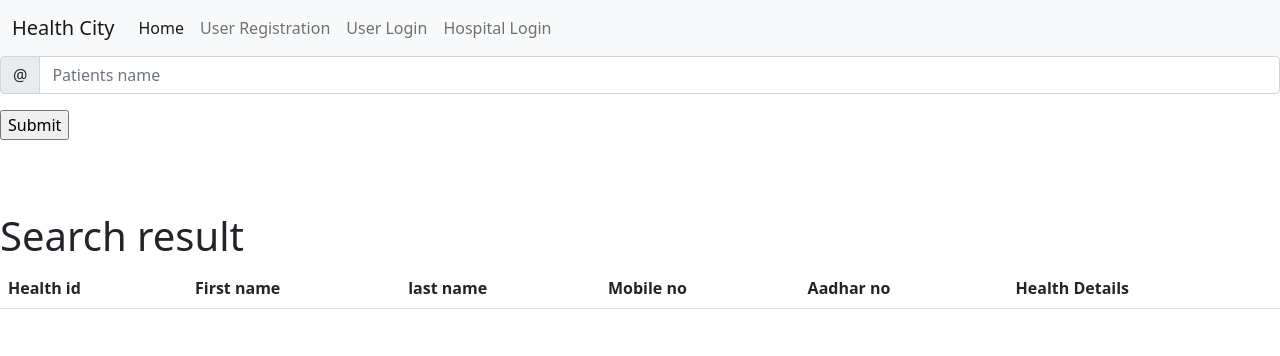
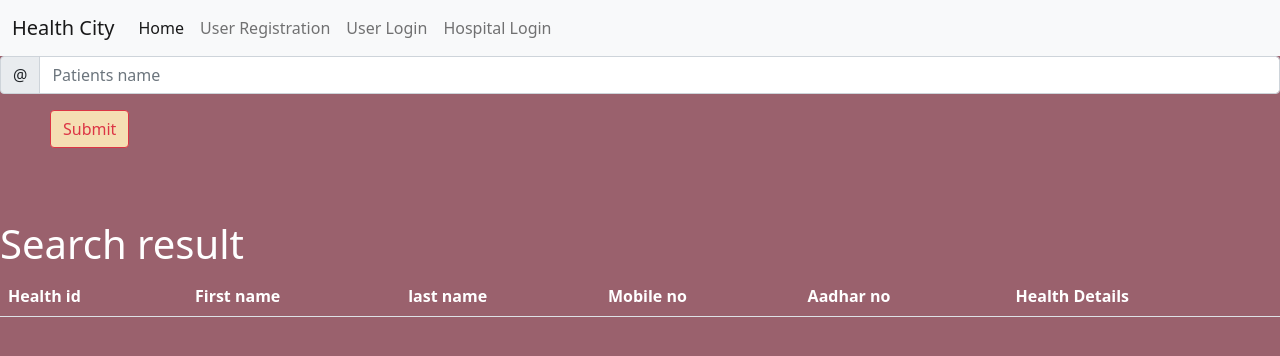
Before and after one commit to akash-r-prabhu/CodePoltergeist_AkashRPrabhu, a Flask app: page /patient_search in a window 1280 px wide. Shown: the top 356 px of the page. Run offline with Flask 2, Linux system fonts and the light colour scheme; lists and menus that the app fills with data are empty.

Commit message:
changed all search html into brown

```diff
--- a/templates/blood_search.html
+++ b/templates/blood_search.html
@@ -8,7 +8,7 @@
 
     <title>Blood search</title>
 </head>
-<body>
+<body style="background-color: #9A616D;color: white;">
     <nav class="navbar navbar-expand-lg navbar-light bg-light">
         <div class="container-fluid">
           <a class="navbar-brand" href="/">Health City</a>
@@ -33,7 +33,7 @@
           </div>
         </div>
     </nav>
-    <table class="table">
+    <table class="table" style="color: white;">
         <thead>
           <tr>
             <th scope="col">Health id</th>
--- a/templates/patient_appointments_search.html
+++ b/templates/patient_appointments_search.html
@@ -7,7 +7,7 @@
     <link href="https://cdn.jsdelivr.net/npm/bootstrap@5.1.3/dist/css/bootstrap.min.css" rel="stylesheet" integrity="sha384-1BmE4kWBq78iYhFldvKuhfTAU6auU8tT94WrHftjDbrCEXSU1oBoqyl2QvZ6jIW3" crossorigin="anonymous">
     <title>Patient Search</title>
 </head>
-<body>
+<body style="background-color: #9A616D;color: white;">
   <nav class="navbar navbar-expand-lg navbar-light bg-light">
     <div class="container-fluid">
       <a class="navbar-brand" href="/">Health City</a>
@@ -37,11 +37,11 @@
             <span class="input-group-text" id="basic-addon1">@</span>
             <input type="text" class="form-control" name="name" placeholder="Patients name" aria-label="Username" aria-describedby="basic-addon1">
           </div>
-          <input type="submit">
+          <input type="submit" class="btn btn-outline-danger waves-effect" style="margin-left: 50px;background-color: wheat;">
     </form>
 <br><br><br>
     <H1>Search result</H1>
-    <table class="table">
+    <table class="table" style="color: white;">
         <thead>
           <tr>
             <th scope="col">Health id</th>
--- a/templates/patient_search.html
+++ b/templates/patient_search.html
@@ -7,7 +7,7 @@
     <link href="https://cdn.jsdelivr.net/npm/bootstrap@5.1.3/dist/css/bootstrap.min.css" rel="stylesheet" integrity="sha384-1BmE4kWBq78iYhFldvKuhfTAU6auU8tT94WrHftjDbrCEXSU1oBoqyl2QvZ6jIW3" crossorigin="anonymous">
     <title>Patient Search</title>
 </head>
-<body>
+<body style="background-color: #9A616D;color: white;">
   <nav class="navbar navbar-expand-lg navbar-light bg-light">
     <div class="container-fluid">
       <a class="navbar-brand" href="/">Health City</a>
@@ -37,11 +37,11 @@
             <span class="input-group-text" id="basic-addon1">@</span>
             <input type="text" class="form-control" name="name" placeholder="Patients name" aria-label="Username" aria-describedby="basic-addon1">
           </div>
-          <input type="submit">
+          <input type="submit" class="btn btn-outline-danger waves-effect" style="margin-left: 50px;background-color: wheat;">
     </form>
 <br><br><br>
     <H1>Search result</H1>
-    <table class="table">
+    <table class="table" style="color: white;">
         <thead>
           <tr>
             <th scope="col">Health id</th>
```
